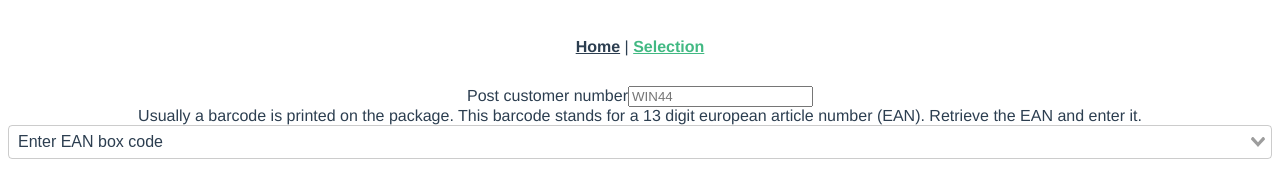
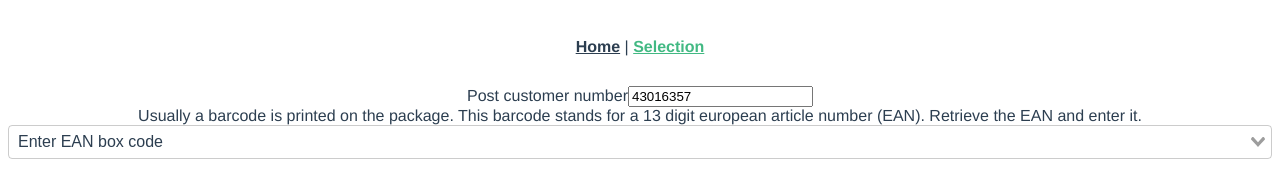
Before and after one commit to Robert-Schimanek/EIBA-Frontend, a Vue app: page /selection in a window 1280 px wide. Shown: the top 175 px of the page. Built offline with nearby package versions, Linux system fonts and the light colour scheme.

Commit message:
Changed default Customer
Changed default Customer

```diff
--- a/src/components/SelectionStart.vue
+++ b/src/components/SelectionStart.vue
@@ -7,7 +7,7 @@
           type="text"
           id="customer_number"
           v-model="form_data.customer_number"
-          placeholder="WIN44">
+          placeholder="43016357">
       </div>
       <div>
         <label for="box">Usually a barcode is printed on the package.
@@ -82,7 +82,7 @@ export default {
     return {
       box: '',
       form_data: {
-        customer_number: '',
+        customer_number: '43016357',
         bar_code: '',
         bar_code_scanable: 'Y',
         box_exists: 'Y',
```
